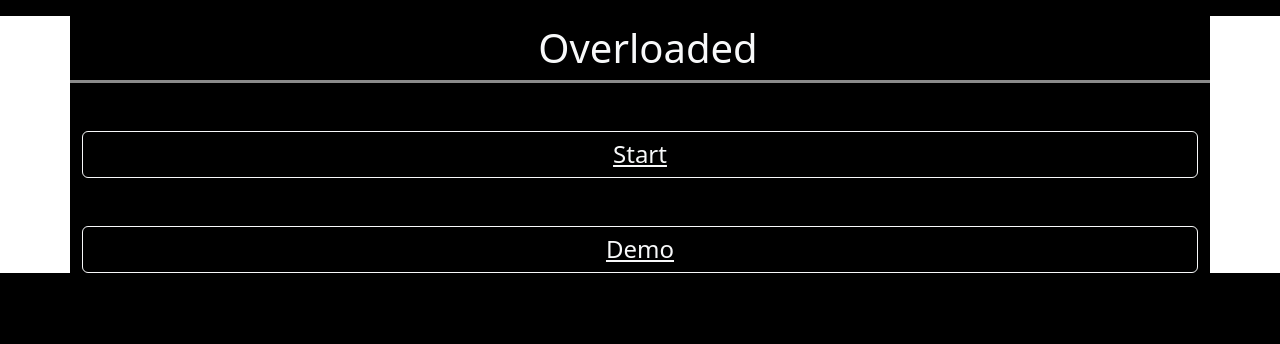
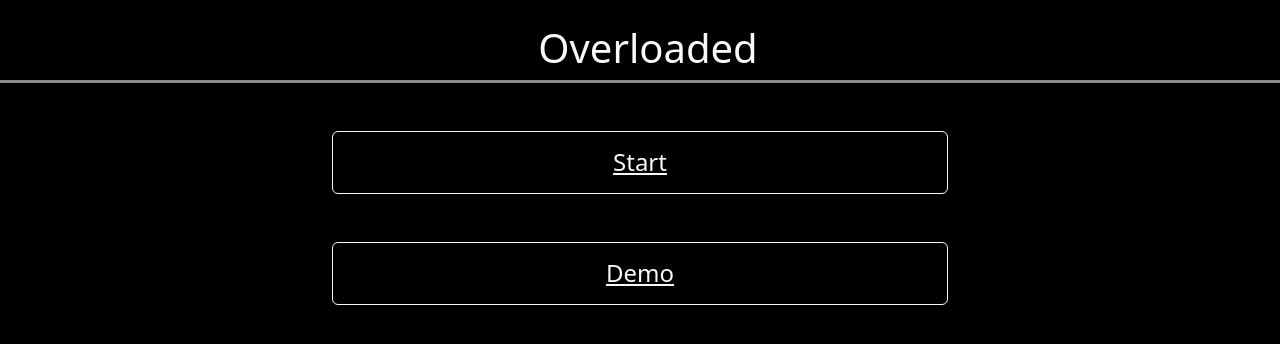
Before and after one commit to ChunRed/dome, a Next.js app in the folder main/: page / in a window 1280 px wide. Shown: the top 344 px of the page. Built offline with nearby package versions, Linux system fonts and the light colour scheme.

Commit message:
RWD Hook Set

```diff
--- a/main/pages/index.js
+++ b/main/pages/index.js
@@ -9,7 +9,7 @@ import styles from '../styles/Home.module.css';
 
 export default function Home() {
   return (
-    <div className="container bg-black ">
+    <div className="container-fluid bg-black">
 
       {/* --------------------- title --------------------- */}
       <div className="row mt-3">
@@ -22,16 +22,16 @@ export default function Home() {
 
       {/* --------------------- main --------------------- */}
 
-      <div className="row mt-5">
-        <div className="col text-center">
-          <button className='btn btn-block btn-outline-light p-2 w-100'><Link className='h4' href={'/record'}>Start</Link></button>
+      <div className="row mt-5 justify-content-center">
+        <div className="col-xl-6 col-lg-10 col-md-12 col-sm-12 col-12 text-center ">
+          <button className='btn btn-block btn-outline-light p-3 w-100 '><Link className='h4' href={'/record'}>Start</Link></button>
         </div>
       </div>
 
 
-      <div className="row mt-5">
-        <div className="col text-center">
-          <button className='btn btn-block btn-outline-light p-2 w-100'><Link className='h4' href={'/demo'}>Demo</Link></button>
+      <div className="row mt-5 justify-content-center">
+        <div className="col-xl-6 col-lg-10 col-md-12 col-sm-12 col-12 text-center">
+          <button className='btn btn-block btn-outline-light p-3 w-100'><Link className='h4' href={'/demo'}>Demo</Link></button>
         </div>
       </div>
 
--- a/main/src/Canvas3.jsx
+++ b/main/src/Canvas3.jsx
@@ -87,7 +87,7 @@ class Canvas3 extends React.Component {
         ////////////////////////////////////////////////////////////////////////
         const draw = (P5) => {
 
-            P5.background(0);
+            P5.background(60);
 
             if (record_flag) {
                 rms = analyzer.getLevel();
```
Also changed, not shown: main/pages/record.jsx (+20 -8 lines), main/src/useRWD.jsx (added, +31 -0 lines), main/styles/layout.module.css (line endings or trailing spaces).
